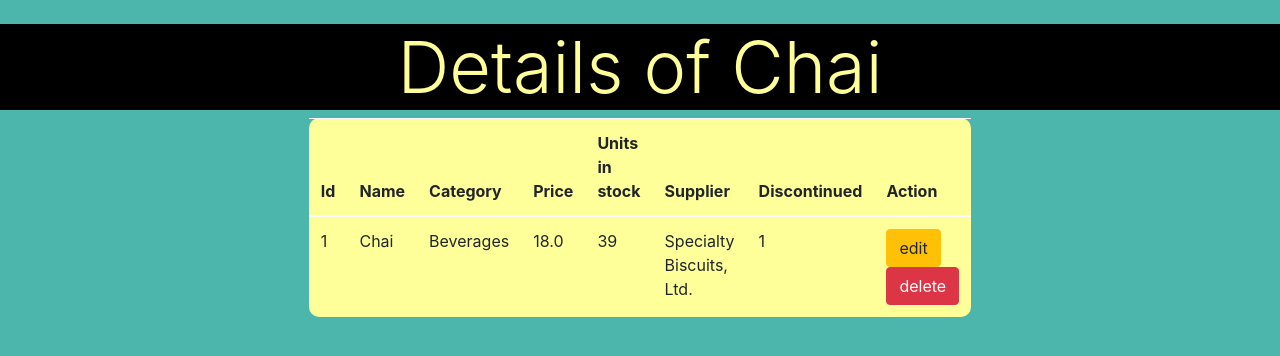
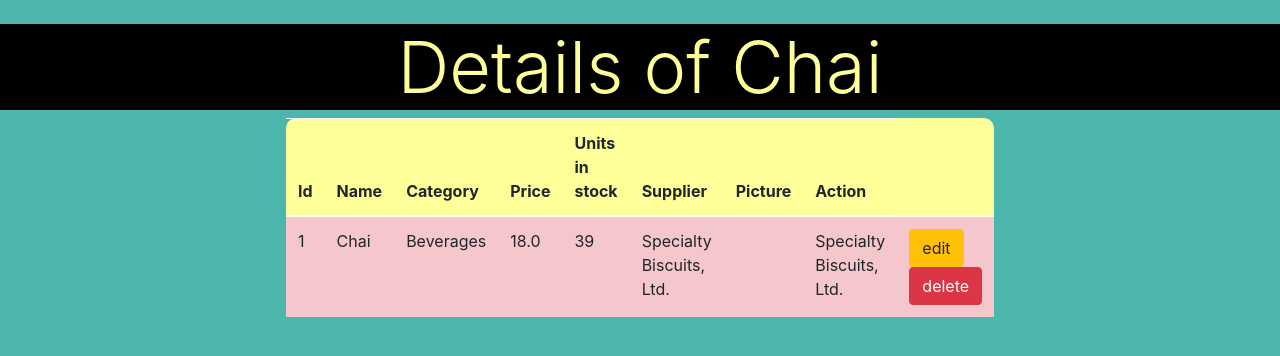
Before and after one commit to AGH-Studies-BD-Northwind-Project/BazyDanych-Projekt, a Django app: page /products/detail/1 in a window 1280 px wide. Shown: the part 76-432 px from the top of the page. Run offline with Django 4.2, Linux system fonts and the light colour scheme; data comes from the database, SQL or seed files in the repository; some libraries are stand-ins or nearby versions.

Commit message:
upd: set colors for row if discontinued and correct  possibility to add product pictures

```diff
--- a/BD_Northwind_Django/urls.py
+++ b/BD_Northwind_Django/urls.py
@@ -17,6 +17,8 @@ from django.contrib import admin
 from django.urls import path, include
 
 from website.views import home, about
+from BD_Northwind_Django.settings import DEBUG, STATIC_URL, STATIC_ROOT, MEDIA_URL, MEDIA_ROOT
+from django.conf.urls.static import static
 
 urlpatterns = [
     path('admin/', admin.site.urls),
@@ -24,3 +26,7 @@ urlpatterns = [
     path('about', about),
     path('products/', include('northwind.urls')),
 ]
+
+if DEBUG:
+    urlpatterns += static(STATIC_URL, document_root = STATIC_ROOT)
+    urlpatterns += static(MEDIA_URL, document_root = MEDIA_ROOT)
--- a/northwind/forms.py
+++ b/northwind/forms.py
@@ -8,7 +8,7 @@ class ProductCreate(forms.ModelForm):
     class Meta:
         model = Product
         fields = ['product_id', 'product_name', 'supplier', 'category', 'quantity_per_unit', 'unit_price',
-                  'units_in_stock', 'units_on_order', 'reorder_level', 'picture']
+                  'units_in_stock', 'units_on_order', 'reorder_level', 'discontinued', 'picture']
         widgets = {
             'unit_price': NumberInput(attrs={"type": "number", "min": "0"}),
             'units_in_stock': NumberInput(attrs={"type": "number", "min": "0"}),
--- a/northwind/models.py
+++ b/northwind/models.py
@@ -84,7 +84,7 @@ class Employee(models.Model):
         return self.title + ' ' + self.firstname + ' ' + self.lastname
 
 class OrderDetail(models.Model):
-    order_detail_id = models.AutoField(primary_key=True)
+   # order_detail_id = models.AutoField(primary_key=True)
     order = models.ForeignKey('Order', on_delete=models.CASCADE)
     product = models.ForeignKey('Product', models.SET_NULL, null=True)
     unit_price = models.FloatField()
@@ -117,7 +117,7 @@ class Order(models.Model):
 class Product(models.Model):
     product_id = models.AutoField(primary_key=True)
     product_name = models.CharField(max_length=40)
-    supplier = models.ForeignKey('Supplier', on_delete=models.CASCADE, blank=True, null=True)
+    supplier = models.ForeignKey('Supplier', models.SET_NULL, blank=True, null=True)
     category = models.ForeignKey('Category', models.SET_NULL, blank=True, null=True)
     quantity_per_unit = models.CharField(max_length=20, blank=True, null=True, default=1)
     unit_price = models.FloatField(blank=True, null=True)
--- a/northwind/templates/northwind/product_detail.html
+++ b/northwind/templates/northwind/product_detail.html
@@ -24,18 +24,19 @@ integrity="sha384-ggOyR0iXCbMQv3Xipma34MD+dH/1fQ784/j6cY/iJTQUOhcWr7x9JvoRxT2MZw
                 <th scope="col">Price</th>
                 <th scope="col">Units in stock</th>
                 <th scope="col">Supplier</th>
-                <th scope="col">Discontinued</th>
+                <th scope="col">Picture</th>
                 <th scope="col">Action</th>
             </tr>
             </thead>
-            <tr>
+            <tr class="{{ product.discontinued|yesno:'table-danger,table-success' }}">
                 <td>{{ product.product_id }}</td>
                 <td>{{ product.product_name }}</td>
                 <td>{{ product.category.category_name }}</td>
                 <td>{{ product.unit_price }}</td>
                 <td>{{ product.units_in_stock }}</td>
                 <td>{{ product.supplier.company_name }}</td>
-                <td>{{ product.discontinued }}</td>
+                <td>{{ product.picture }}</td>
+                <td>{{ product.supplier.company_name }}</td>
             <td>
                 <a class="btn btn-warning" href={% url 'edit-product' product.product_id %}>edit</a>
                 <a class="btn btn-danger" href={% url 'delete-product' product.product_id %}>delete</a>
--- a/northwind/urls.py
+++ b/northwind/urls.py
@@ -9,7 +9,3 @@ urlpatterns = [
     path('delete/<int:id>', views.delete_product, name = 'delete-product'),
     path('detail/<int:id>', views.deatil_product, name = 'detail-product'),
 ]
-
-if DEBUG:
-    urlpatterns += static(STATIC_URL, document_root = STATIC_ROOT)
-    urlpatterns += static(MEDIA_URL, document_root = MEDIA_ROOT)
--- a/northwind/views.py
+++ b/northwind/views.py
@@ -1,7 +1,6 @@
 from django.shortcuts import render, redirect, get_object_or_404
 from .models import Product
 from .forms import ProductCreate, SubmitSearchForm
-from django.http import HttpResponse
 
 def products(request):
     form = SubmitSearchForm(request.GET)
@@ -41,7 +40,7 @@ def update_product(request, id):
         product = Product.objects.get(pk=product_id)
     except Product.DoesNotExist:
         return redirect('products')
-    product_form = ProductCreate(request.POST or None, instance=product)
+    product_form = ProductCreate(request.POST or None, request.FILES or None, instance=product)
     if product_form.is_valid():
        product_form.save()
        return redirect('products')
```
Also changed, not shown: northwind/templates/northwind/product_list.html (+8 -3 lines), northwind/migrations/0007_alter_product_picture_alter_product_supplier.py (added), northwind/migrations/0008_alter_product_picture.py (added), northwind/migrations/0009_alter_product_picture.py (added), northwind/migrations/0010_alter_product_picture.py (added).
